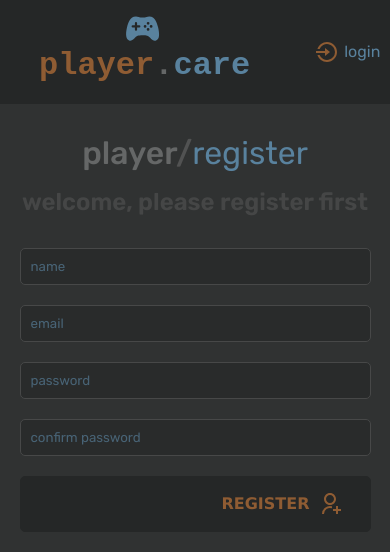
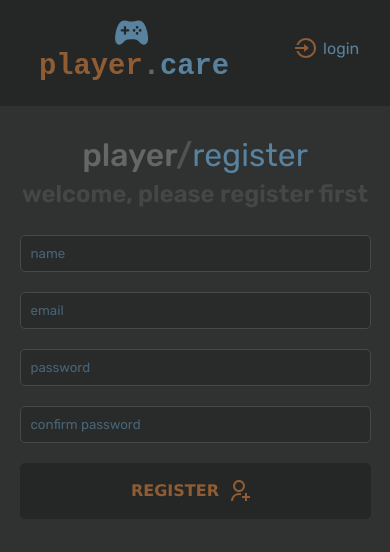
Before and after one commit to iancover/playercare, a React (Create React App) app in the folder frontend/: page /register in a window 390 px wide. Shown: the top 552 px of the page. Built offline with nearby package versions, Linux system fonts and the light colour scheme.

Commit message:
style(ui): Update nav styles

```diff
--- a/frontend/src/index.css
+++ b/frontend/src/index.css
@@ -121,8 +121,9 @@ li {
 /*** LOGO ***/
 
 .logo {
+  margin-bottom: -2px;
   font-weight: 800;
-  font-size: 2rem;
+  font-size: 2.1rem;
   font-family: monospace;
   color: var(--un-dark);
 }
@@ -162,16 +163,15 @@ li {
 /***  NAV  ***/
 
 .nav {
-  display: flex;
-  /* justify-content: space-between; */
-  padding: 10px 5% 10px 10%;
   margin-bottom: 30px;
+  padding: 10px 5% 20px 10%;
   background-color: var(--darkest);
 }
 
 .nav-container {
   display: flex;
   justify-content: space-between;
+  align-items: center;
   width: 80vw;
 }
 
@@ -204,8 +204,8 @@ li {
 /*** HEADING ***/
 
 .heading {
-  margin-bottom: 25px;
-  padding: 0 20px;
+  margin-bottom: 20px;
+  padding: 0 10px;
   font-size: 1.7rem;
   font-weight: 600;
   color: var(--low-dark);
@@ -218,6 +218,11 @@ li {
 .heading-last {
   font-weight: 400;
   color: var(--blue);
+}
+
+.heading h1 {
+  margin-bottom: 0;
+  padding-bottom: 0;
 }
 
 .heading p {
@@ -266,6 +271,38 @@ select.form-control {
   margin: 0 auto;
 }
 
+.form-row {
+  display: flex;
+  justify-content: space-between;
+  gap: 20px;
+}
+
+.form-group {
+  display: flex;
+  flex-direction: column;
+  flex-grow: 1;
+  margin-bottom: 10px;
+}
+
+.form-group .form-control {
+  /* width: 100%; */
+  padding: 10px;
+  border: 1px solid var(--mid-dark);
+  border-radius: 5px;
+  margin-bottom: 10px;
+  font-family: inherit;
+  color: var(--blue);
+  background-color: var(--darker);
+}
+
+.form-group label {
+  /* display: block; */
+  margin: 0 0 5px 3px;
+  font-size: 1.2rem;
+  color: var(--not-dark);
+  text-align: left;
+}
+
 .form-control::placeholder {
   color: var(--blue);
   opacity: 0.65;
@@ -276,27 +313,8 @@ select.form-control {
   border: 1px var(--blue) solid;
 }
 
-.form-group {
-  margin-bottom: 10px;
-}
-
-.form-group .form-control {
-  width: 100%;
-  padding: 10px;
-  border: 1px solid var(--mid-dark);
-  border-radius: 5px;
-  margin-bottom: 10px;
-  font-family: inherit;
-  color: var(--blue);
-  background-color: var(--darker);
-}
-
-.form-group label {
-  display: block;
-  margin: 0 0 5px 3px;
-  font-size: 1.2rem;
-  color: var(--not-dark);
-  text-align: left;
+.form-disabled {
+  color: var(--muted-blue) !important;
 }
 
 /***  BUTTONS  ***/
@@ -327,7 +345,7 @@ select.form-control {
 /* btn sizes */
 .btn-sm {
   width: 15vh;
-  padding: 5px;
+  padding: 5px 10px 5px 5px;
   font-size: 14px;
   font-weight: 500;
 }
@@ -347,8 +365,6 @@ select.form-control {
 }
 
 .btn-block {
-  display: flex;
-  justify-content: end;
   width: 100%;
   margin-bottom: 20px;
   padding: 15px 20px;
@@ -479,33 +495,10 @@ select.form-control {
   transform: scale(0.98);
 }
 
-/*** TICKET ***/
+/*** TICKETS ***/
 
-.ticket-created {
-  border: 1px solid var(--light-grey);
-  border-radius: 5px;
-  padding: 50px;
-}
-
-.ticket-number {
-  margin-bottom: 30px;
-}
-
-.ticket-number h2 {
-  font-size: 2.3rem;
-  margin-bottom: 10px;
-}
-
-.ticket-number p {
-  font-size: 1.3rem;
-}
-
-.ticket-info {
-  font-size: 1.3rem;
-}
-
-.ticket,
-.ticket-headings {
+.tickets-headings,
+.ticket-item {
   display: grid;
   grid-template-columns: repeat(5, 1fr);
   gap: 20px;
@@ -513,12 +506,11 @@ select.form-control {
   align-items: center;
   margin-bottom: 20px;
   padding: 10px 15px;
-  background-color: var(--light-grey);
   border-radius: 5px;
   text-align: center;
 }
 
-.ticket-headings {
+.tickets-headings {
   padding: 15px 0;
   color: var(--orange);
   background-color: var(--darkest);
@@ -526,7 +518,7 @@ select.form-control {
   font-stretch: ultra-expanded;
 }
 
-.ticket {
+.ticket-item {
   color: var(--blue);
   background-color: var(--darker);
 }
@@ -631,6 +623,35 @@ p.status-complete {
   border-radius: 5px;
 }
 
+.ticket-created {
+  border: 1px solid var(--light-grey);
+  border-radius: 5px;
+  padding: 50px;
+}
+
+.ticket-updated {
+  border: 1px solid var(--light-grey);
+  border-radius: 5px;
+  padding: 50px;
+}
+
+.ticket-number {
+  margin-bottom: 30px;
+}
+
+.ticket-number h2 {
+  font-size: 2.3rem;
+  margin-bottom: 10px;
+}
+
+.ticket-number p {
+  font-size: 1.3rem;
+}
+
+.ticket-info {
+  font-size: 1.3rem;
+}
+
 /*** NOTES ***/
 
 .note {
@@ -706,6 +727,12 @@ footer {
 }
 
 @media (max-width: 600px) {
+  .nav-container {
+    padding: 5px 0;
+  }
+  .logo {
+    font-size: 1.8rem;
+  }
   .boxes {
     grid-template-columns: 1fr;
   }
```
